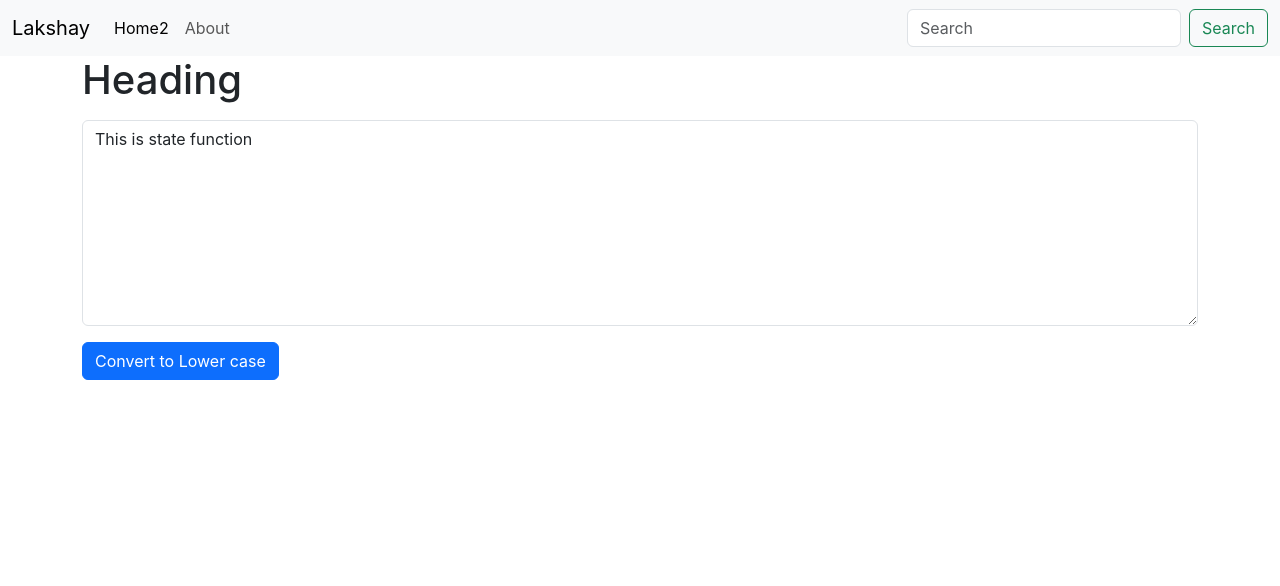
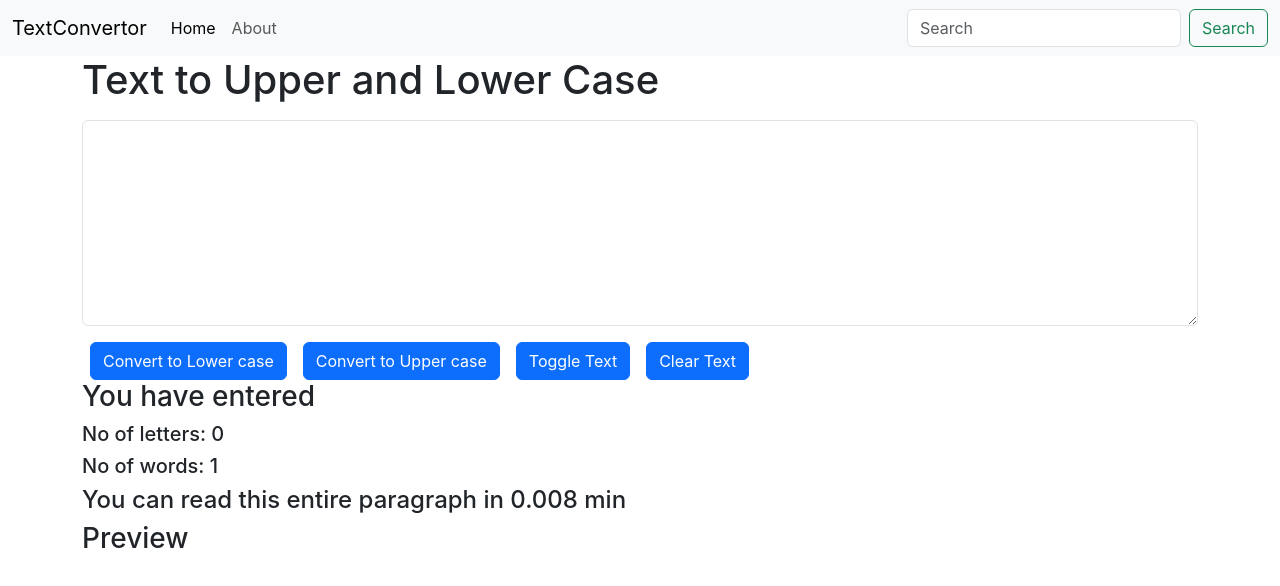
Before and after one commit to lakshayletsgo/ReactJs, a React (Create React App) app: page / in a window 1280 px wide. Shown: the top 586 px of the page. Built offline with nearby package versions, Linux system fonts and the light colour scheme.

Commit message:
TextUtils So Far

```diff
--- a/src/App.js
+++ b/src/App.js
@@ -1,17 +1,15 @@
 // import logo from './logo.svg';
-import './App.css';
-import Navbar from './components/Navbar';
-import TechBar from './components/TechBar';
+import "./App.css";
+import Navbar from "./components/Navbar";
+import TechBar from "./components/TechBar";
 
 function App() {
   return (
     <>
-
-<Navbar  home="Home2"/>
-<div className="container">
-
-<TechBar head="Heading"/>
-</div>
+      <Navbar title="TextConvertor" home="Home" />
+      <div className="container">
+        <TechBar head="Text to Upper and Lower Case" />
+      </div>
     </>
   );
 }
--- a/src/components/TechBar.js
+++ b/src/components/TechBar.js
@@ -2,23 +2,53 @@ import React, { useState } from "react";
 
 function TechBar(props) {
     const handleUpClick= ()=>{
-        console.log("Button has been clicked "+ value)
+        // console.log("Button has been clicked "+ value)
         const val = value.toLowerCase();
         setValue(val)
+    }
+    const handleLowClick= ()=>{
+        // console.log("Button has been clicked "+ value)
+        const val2 = value.toUpperCase();
+        setValue(val2)
+    }
+    const handleClearClick=()=>{
+      const val = ' ';
+      setValue(val);
+    }
+
+    const handleToggleClick=()=>{
+      value.split("").forEach(element => {
+        if(parseInt(element)>97||parseInt(element)<122){
+          element.toUpperCase();
+        }else{
+          element.toLowerCase();
+        }
+      });
+      setValue(value)
     }
     const handleOnChange =(event)=>{
         console.log("There is some value the user has put in ")
         setValue(event.target.value)
     }
-  const [value, setValue] = useState("This is state function");
+  const [value, setValue] = useState("");
   return (
     <div>
       <h1>{props.head}</h1>
       <div className="mb-3 my-3">
         <textarea className="form-control" value={value} id="myBox" rows="8" onChange={handleOnChange}></textarea>
       </div>
-      <button className="btn btn-primary" onClick={handleUpClick}  >Convert to Lower  case</button>
+      <button className="btn btn-primary mx-2" onClick={handleUpClick}>Convert to Lower  case</button>
+      <button className="btn btn-primary mx-2" onClick={handleLowClick}>Convert to Upper  case</button>
+      <button className="btn btn-primary mx-2" onClick={handleToggleClick}>Toggle Text</button>
+      <button className="btn btn-primary mx-2" onClick={handleClearClick}>Clear Text</button>
+      <h3>You have entered </h3>
+      <h5>No of letters: {value.length}</h5>
+      <h5>No of words: {value.split(" ").length}</h5>
+      <h4>You can read this entire paragraph in {0.008*value.split(" ").length} min</h4>
+      <h3>Preview</h3>
+      <p>{value}</p>
     </div>
+
   );
 }
 
```
